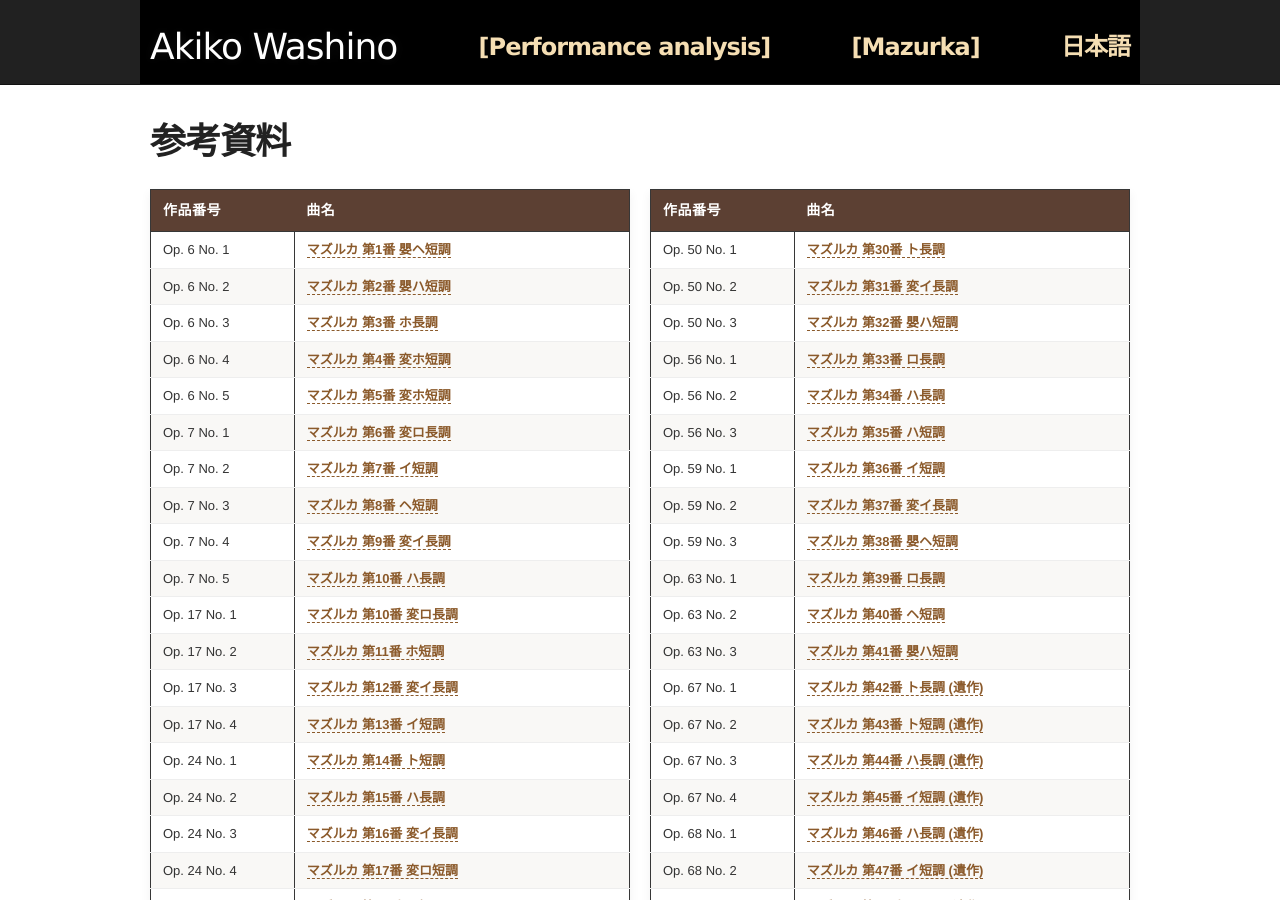
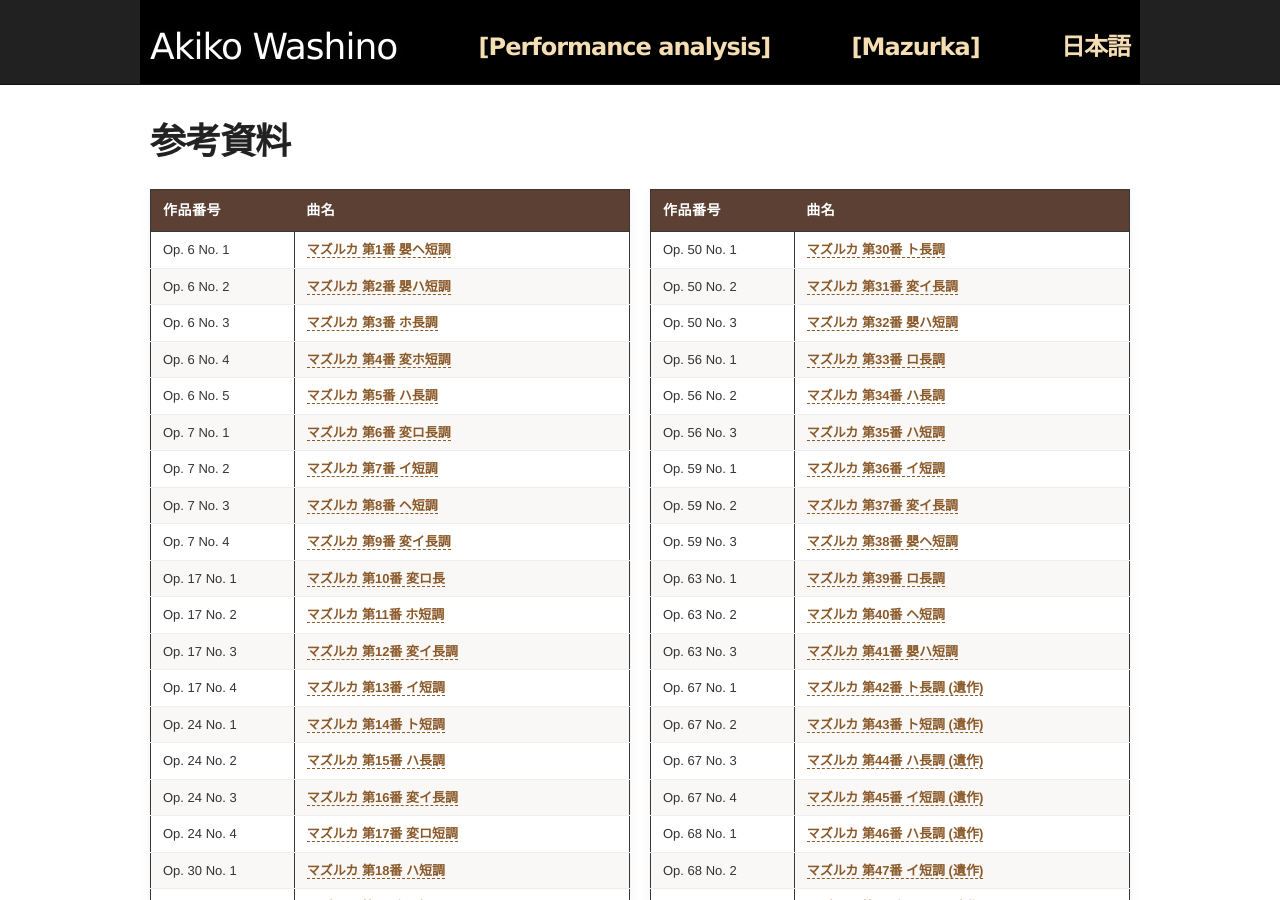
Before and after one commit to akikowashino/akikowashino.github.io, a Jekyll site: the page built from mazurka/index.md, in a window 1280 px wide and 900 px high. Built offline with Jekyll 4.4.1, drawn with Linux system fonts in a browser that asks for light colours.

Commit message:
Update index.md

```diff
--- a/mazurka/index.md
+++ b/mazurka/index.md
@@ -101,13 +101,13 @@ lang: en
       <tr><td>Op. 6 No. 2</td><td><a href="https://chopinscores.org/en/partytura/48" target="_blank" rel="noopener">マズルカ 第2番 嬰ハ短調</a></td></tr>
       <tr><td>Op. 6 No. 3</td><td><a href="https://chopinscores.org/en/partytura/49" target="_blank" rel="noopener">マズルカ 第3番 ホ長調</a></td></tr>
       <tr><td>Op. 6 No. 4</td><td><a href="https://chopinscores.org/en/partytura/50" target="_blank" rel="noopener">マズルカ 第4番 変ホ短調</a></td></tr>
-      <tr><td>Op. 6 No. 5</td><td><a href="https://chopinscores.org/en/partytura/46" target="_blank" rel="noopener">マズルカ 第5番 変ホ短調</a></td></tr>
+      <tr><td>Op. 6 No. 5</td><td><a href="https://chopinscores.org/en/partytura/46" target="_blank" rel="noopener">マズルカ 第5番 ハ長調</a></td></tr>
         <tr><td>Op. 7 No. 1</td><td><a href="https://chopinscores.org/en/partytura/58" target="_blank" rel="noopener">マズルカ 第6番 変ロ長調</a></td></tr>
         <tr><td>Op. 7 No. 2</td><td><a href="https://chopinscores.org/en/partytura/59" target="_blank" rel="noopener">マズルカ 第7番 イ短調</a></td></tr>
         <tr><td>Op. 7 No. 3</td><td><a href="https://chopinscores.org/en/partytura/60" target="_blank" rel="noopener">マズルカ 第8番 ヘ短調</a></td></tr>
-        <tr><td>Op. 7 No. 4</td><td><a href="https://chopinscores.org/en/partytura/61" target="_blank" rel="noopener">マズルカ 第9番 変イ長調</a></td></tr>
-        <tr><td>Op. 7 No. 5</td><td><a href="https://chopinscores.org/en/partytura/62" target="_blank" rel="noopener">マズルカ 第10番 ハ長調</a></td></tr>
-        <tr><td>Op. 17 No. 1</td><td><a href="https://chopinscores.org/en/partytura/90" target="_blank" rel="noopener">マズルカ 第10番 変ロ長調</a></td></tr>
+        <tr><td>Op. 7 No. 4</td><td><a href="https://chopinscores.org/en/partytura/61" target="_blank" rel="noopener">マズルカ 第9番 変イ長調</a>
+</td></tr>
+        <tr><td>Op. 17 No. 1</td><td><a href="https://chopinscores.org/en/partytura/90" target="_blank" rel="noopener">マズルカ 第10番 変ロ長</a></td></tr>
         <tr><td>Op. 17 No. 2</td><td><a href="https://chopinscores.org/en/partytura/91" target="_blank" rel="noopener">マズルカ 第11番 ホ短調</a></td></tr>
         <tr><td>Op. 17 No. 3</td><td><a href="https://chopinscores.org/en/partytura/92" target="_blank" rel="noopener">マズルカ 第12番 変イ長調</a></td></tr>
         <tr><td>Op. 17 No. 4</td><td><a href="https://chopinscores.org/en/partytura/93" target="_blank" rel="noopener">マズルカ 第13番 イ短調</a></td></tr>
```
